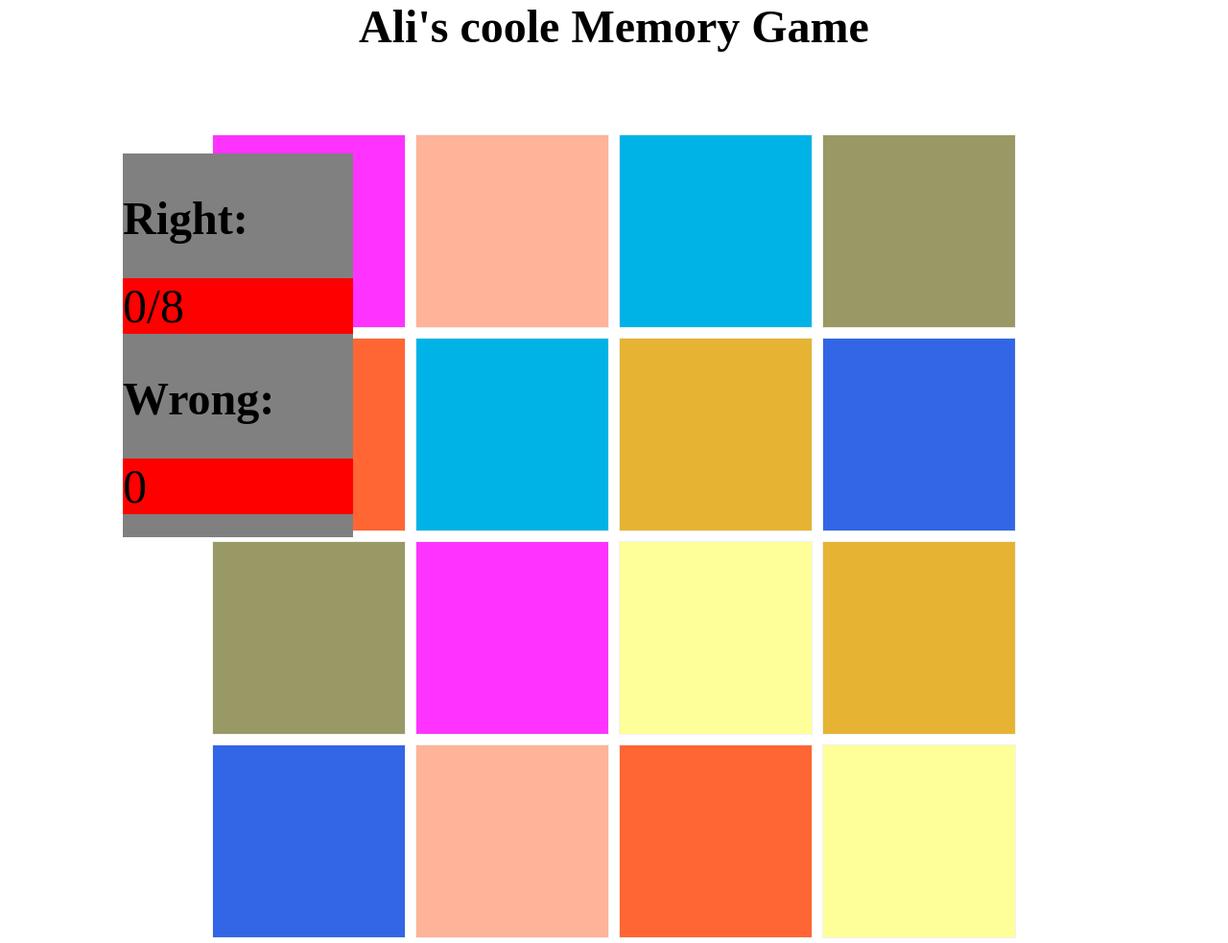
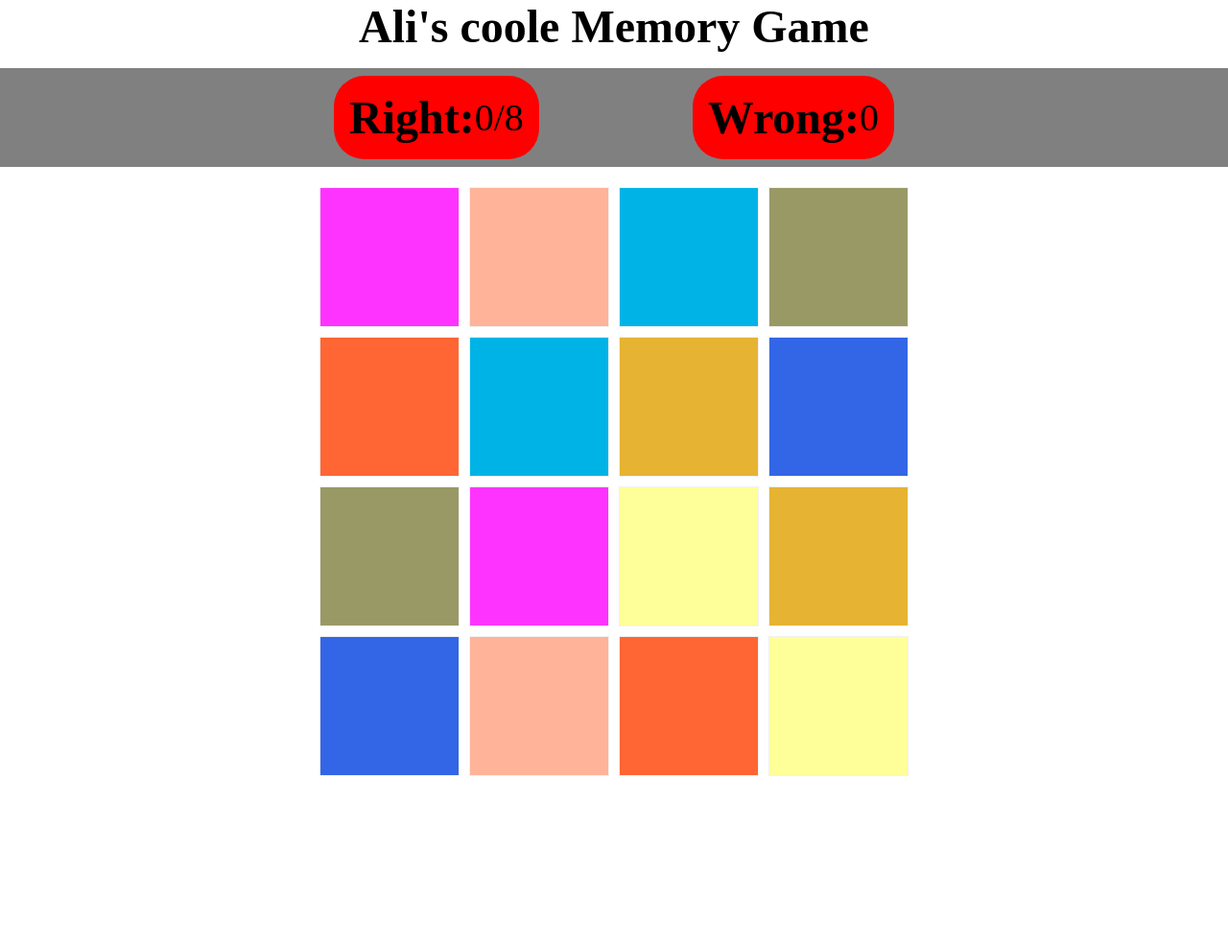
Before and after one commit to CoderXXL/alisPhpMemory, a PHP site: page / in a window 1280 px wide. Shown: the whole page at 96% size. After the commit the page ends 809 px from the top, so only its background shows below. Run offline with PHP 8.4, Linux system fonts and the light colour scheme.

Commit message:
fea: Configured Highscore and made Site responsive

```diff
--- a/assets/css/style.css
+++ b/assets/css/style.css
@@ -5,11 +5,8 @@ body {
 h1 {
   text-align: center;
   margin-top: 0;
+  margin-bottom: 0;
   font-size: 3rem;
-}
-
-#wrapper {
-  margin-top: 5rem;
 }
 
 #wrapper .row {
@@ -23,8 +20,8 @@ h1 {
 
 #wrapper .row .card {
   background-color: transparent;
-  width: 200px;
-  height: 200px;
+  width: 9rem;
+  height: 9rem;
   border: 1px solid #f1f1f1;
   -webkit-perspective: 1000px;
           perspective: 1000px;
@@ -68,27 +65,42 @@ h1 {
 }
 
 .counter {
-  width: 15rem;
-  height: 25rem;
+  width: auto;
   background-color: grey;
-  position: absolute;
-  top: 10rem;
-  left: 10%;
+  display: -webkit-box;
+  display: -ms-flexbox;
+  display: flex;
+  -webkit-box-pack: center;
+      -ms-flex-pack: center;
+          justify-content: center;
+  margin: 1rem 0;
 }
 
 .counter h2 {
-  font-size: 3rem;
-  display: inline-block;
-  margin-bottom: 0;
+  margin: auto;
+  vertical-align: middle;
+}
+
+.counter #right,
+.counter #wrong {
+  display: -webkit-box;
+  display: -ms-flexbox;
+  display: flex;
+  -webkit-box-orient: horizontal;
+  -webkit-box-direction: normal;
+      -ms-flex-direction: row;
+          flex-direction: row;
+  margin: .5rem 5rem;
+  font-size: 2rem;
+  background-color: red;
+  border-radius: 2rem;
+  padding: 1rem;
 }
 
 .counter #right p,
 .counter #wrong p {
-  height: 100%;
-  background-color: red;
-  width: 100%;
-  font-size: 50px;
-  margin: 35px auto auto 0px;
+  font-size: 2.5rem;
+  margin: auto;
 }
 
 #background {
--- a/assets/css/style.scss
+++ b/assets/css/style.scss
@@ -5,12 +5,11 @@ body {
 h1 {
     text-align: center;
     margin-top: 0;
+    margin-bottom: 0;
     font-size: 3rem;
 }
 
 #wrapper {
-
-    margin-top: 5rem;
 
     .row {
         display: flex;
@@ -18,8 +17,8 @@ h1 {
 
         .card{
             background-color: transparent;
-            width: 200px;
-            height: 200px;
+            width: 9rem;
+            height: 9rem;
             border: 1px solid #f1f1f1;
             perspective: 1000px;
             margin: 5px;
@@ -53,37 +52,42 @@ h1 {
     }
 }
 
+// Cardflip animation
 .card-inner.card-flip {
     transform: rotateY(180deg);
 }
 
+// Right and Wrong counter
 .counter {
-    width: 15rem;
-    height: 25rem;
+    width: auto;
     background-color: grey;
-    position: absolute;
-    top: 10rem;
-    left: 10%;
+    display: flex;
+    justify-content: center;
+    margin: 1rem 0;
 
     h2 {
-        font-size: 3rem;
-        display: inline-block;
-        margin-bottom: 0;
+        margin: auto;
+        vertical-align: middle;
     }
 
     #right,
     #wrong{
+        display: flex;
+        flex-direction: row;
+        margin: .5rem 5rem;
+        font-size: 2rem;
+        background-color: red;
+        border-radius: 2rem;
+        padding: 1rem;
 
         p {
-            height: 100%;
-            background-color: red;
-            width: 100%;
-            font-size: 50px;
-            margin: 35px auto auto 0px;
+            font-size: 2.5rem;
+            margin: auto;
         }
     }
 }
 
+// Gameover screen after finishing the game
 #background {
     background-color: rgba($color: #000000, $alpha: .4);
     position: absolute;
--- a/assets/js/script.js
+++ b/assets/js/script.js
@@ -65,16 +65,31 @@ class Board {
         element[1].style.pointerEvents = '';
     }
 
+    getCookie(name) {
+        const value = `; ${document.cookie}`;
+        const parts = value.split(`; ${name}=`);
+        if (parts.length === 2) return parts.pop().split(';').shift();
+    }
+
     gameover() {
         const reloadBtn = document.getElementById('reload');
         const container = document.getElementById('container');
         const background = document.getElementById('background');
         const close = document.getElementById('close');
-        const highscore = document.getElementById('highscore');
+        const highscore = document.getElementById('numericScore');
+        var currentScore = (this.right + this.wrong);
+
+        if (this.getCookie('score') == undefined) {
+            document.cookie = 'score=' + currentScore;
+        }
+
+        if (currentScore < this.getCookie('score')) {
+            document.cookie = 'score=' + currentScore;
+        }
 
         container.style.display = 'block';
         background.style.display = 'flex';
-        highscore.innerHTML = 'Highscore: ' + (this.right + this.wrong)
+        highscore.innerHTML = this.getCookie('score');
 
         close.onclick = () => {
             container.style.display = 'none'
@@ -106,7 +121,7 @@ class Board {
                         this.rightCards(cardElement);
                         this.right++;
                         wrapper.style.pointerEvents = 'all';
-                        if (this.right == 8) {
+                        if (this.right == 1) {
                             this.gameover();
                         }
 
@@ -130,7 +145,7 @@ class Board {
 
     addEventHandler() {
         var clickedOnCards = new Array;
-        var clickedOnCardsParent = new Array;
+        var clickedOnCardsParent = new Array; // The parent element of the selected Card
 
         document.querySelector('#wrapper').addEventListener('click', (event) => {
             var card = event.target;
@@ -158,5 +173,5 @@ const color_arr = [
 ];
 
 window.addEventListener('load', () => {
-    new Board(color_arr);
+    var board = new Board(color_arr);
 });
--- a/index.html
+++ b/index.html
@@ -11,8 +11,12 @@
 
     <div id="background">
         <div id="container">
-            <div id="highscore"></div>
+            <div id="highscore">
+                <h1>Highscore:</h1>
+                <h1 id="numericScore"></h1>
+            </div>
             <div class="game_over">
+                <div class="you_won">
                     <p>you</p>
                     <p>won</p>
                 </div>
@@ -25,8 +29,25 @@
                 </div>
             </div>
             </div>
+        </div>
+    </div>
 
     <h1>Ali's coole Memory Game</h1>
+
+
+    <div class="counter">
+
+        <div id="right">
+            <h2>Right:</h2>
+            <p>0/8</p>
+        </div>
+
+        <div id="wrong">
+            <h2>Wrong:</h2>
+            <p>0</p>
+        </div>
+
+    </div>
 
     <div id="wrapper">
         <div class="row">
@@ -140,20 +161,6 @@
 
     </div>
 
-    <div class="counter">
-
-        <div id="right">
-            <h2>Right:</h2>
-            <p>0/8</p>
-        </div>
-
-        <div id="wrong">
-            <h2>Wrong:</h2>
-            <p>0</p>
-        </div>
-
-    </div>
-
     <script type="text/javascript" src="assets/js/script.js"></script>
 </body>
 </html>
```
Also changed, not shown: other parts of assets/css/style.css (+19 -8 lines), other parts of assets/css/style.scss (+16 -11 lines), 1 other file. Lines whose indentation alone changed are shown as unchanged.
